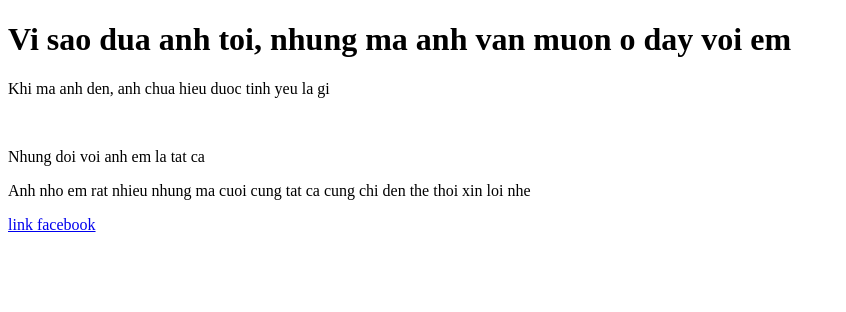
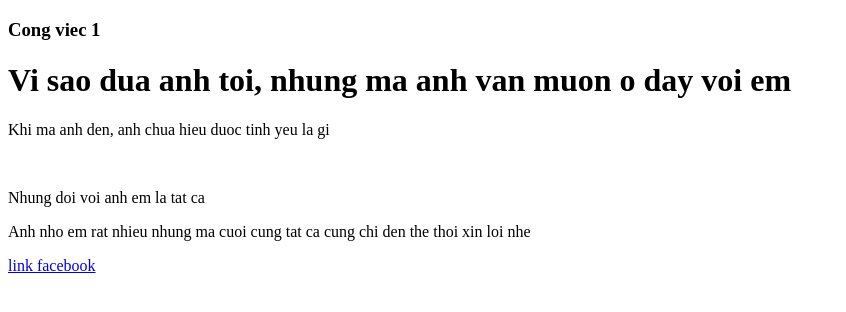
Before and after one commit to nguyenhoangtuantu/duan6, a plain HTML site: page index.html in a window 1280 px wide. Shown: the whole page, without its empty margins (0-846 px from the left). Drawn offline with Linux system fonts and the light colour scheme.

Commit message:
1.cong viec 1

```diff
--- a/index.html
+++ b/index.html
@@ -6,6 +6,7 @@
     <title>Document</title>
   </head>
   <body>
+    <h3>Cong viec 1</h3>
     <h1>Vi sao dua anh toi, nhung ma anh van muon o day voi em</h1>
     <p>Khi ma anh den, anh chua hieu duoc tinh yeu la gi</p>
     <br />
```
